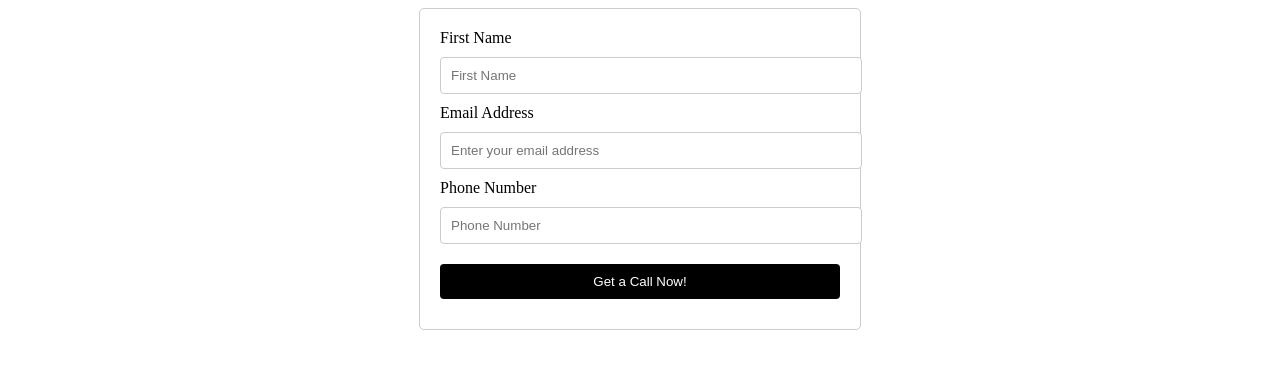
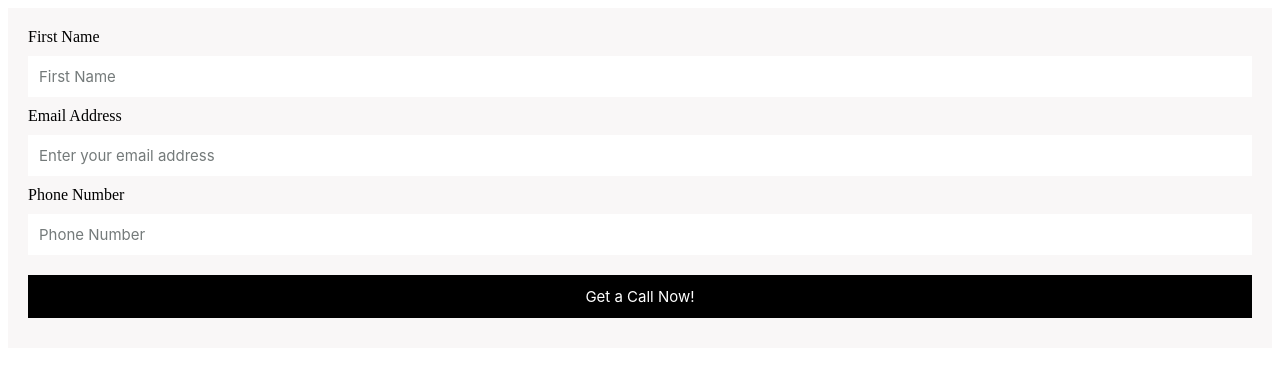
Before and after one commit to AgostinoMastro/ai-forms, a plain HTML site: page index.html in a window 1280 px wide. Drawn offline with Linux system fonts and the light colour scheme.

Commit message:
Update index.html

```diff
--- a/index.html
+++ b/index.html
@@ -5,30 +5,58 @@
     <meta name="viewport" content="width=device-width, initial-scale=1.0">
     <title>Custom Form</title>
     <style>
-        /* Basic styling for the form */
+        /* Form container styling */
         form {
-            max-width: 400px;
+            max-width: 100%;
+            min-height: 100px;
             margin: 0 auto;
             padding: 20px;
-            border: 1px solid #ccc;
-            border-radius: 5px;
-            background-color: #ffffff;
+            background-color: #F9F7F7;
+            border-radius: 0; /* No corner radius */
+            border: none;
+            box-sizing: border-box;
         }
+        /* Input and button styling */
         input[type="text"], input[type="email"], input[type="tel"], button {
             width: 100%;
             padding: 10px;
             margin: 10px 0;
-            border: 1px solid #ccc;
-            border-radius: 4px;
+            border: 1px solid #FFFFFF; /* White border */
+            border-radius: 0; /* No corner radius */
+            background-color: #FFFFFF;
+            color: #000000; /* Black text */
+            font-family: Inter, sans-serif;
+            font-size: 15px;
+            box-sizing: border-box;
         }
+        /* Input focus styling */
+        input:focus {
+            outline: none;
+            border-color: #DFDFDF; /* Focus outline color */
+        }
+        /* Placeholder styling */
+        input::placeholder {
+            color: #747A7A; /* Placeholder text color */
+        }
+        /* Button styling */
         button {
-            background-color: #000;
-            color: #fff;
+            background-color: #000000;
+            color: #FFFFFF;
             border: none;
             cursor: pointer;
+            font-family: Inter, sans-serif;
+            font-size: 15px;
+            padding: 12px;
+            text-align: center;
+            display: block;
         }
         button:hover {
-            background-color: #444;
+            background-color: #444444; /* Darker shade on hover */
+        }
+        /* Optional Link Styling (if applicable) */
+        a {
+            color: #0066CC; /* Link color */
+            text-decoration: underline;
         }
     </style>
 </head>
```
